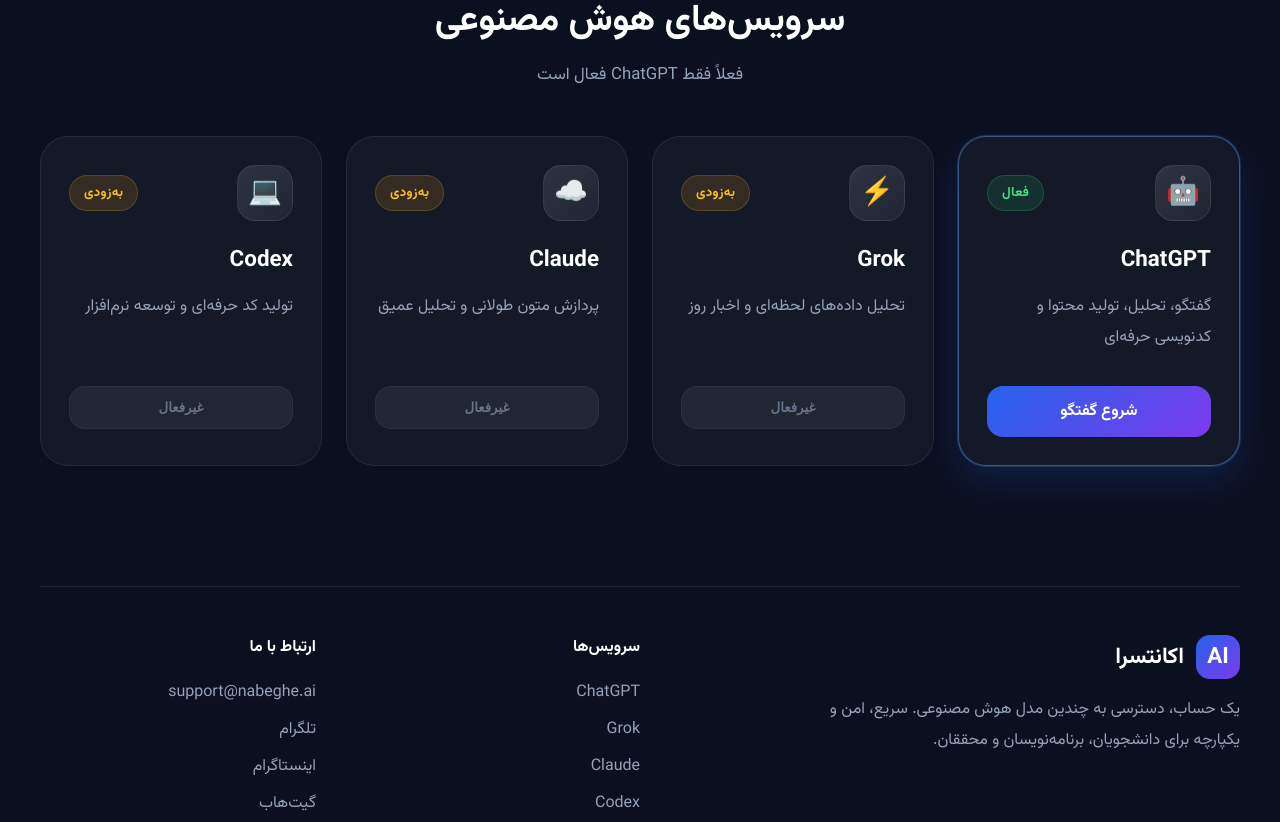
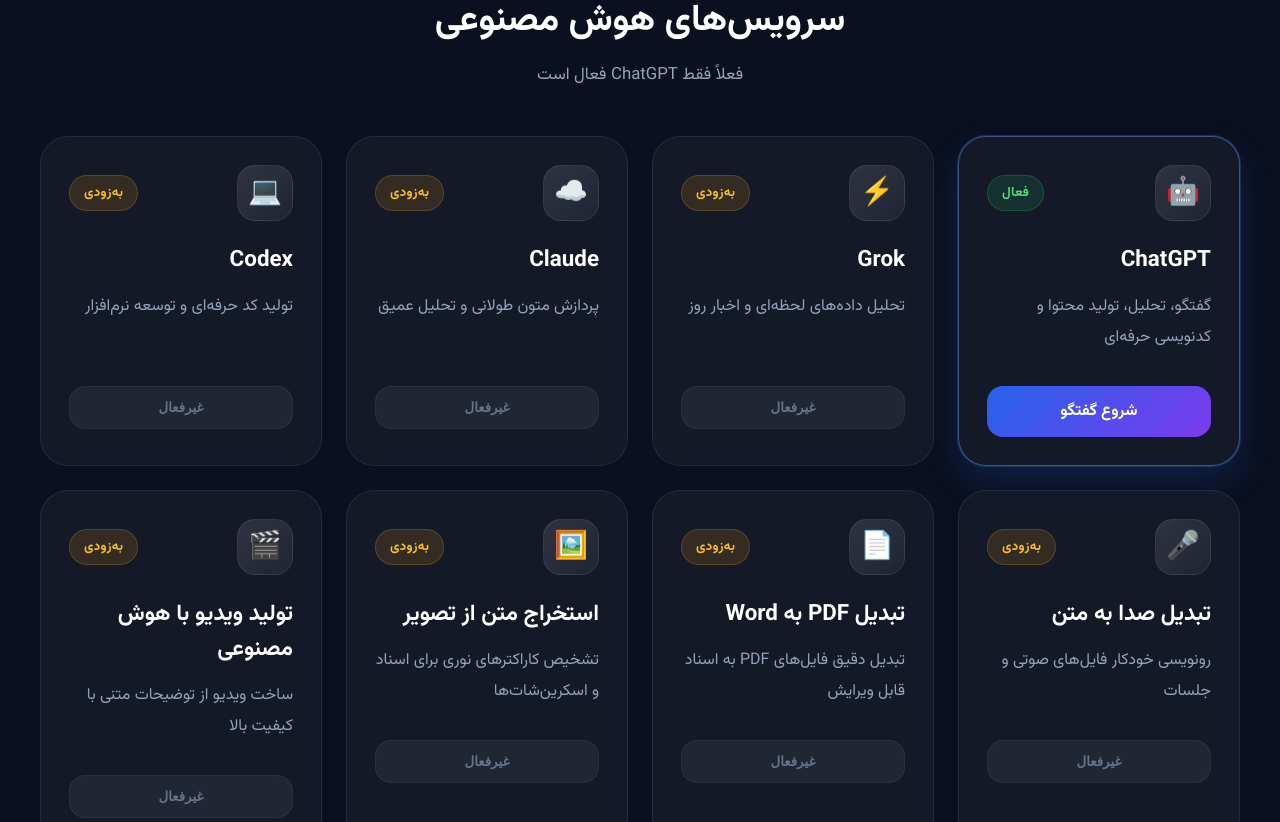
Before and after one commit to mosafer72/gpt, a Next.js app in the folder frontend/: page / in a window 1280 px wide. Shown: the part 760-1582 px from the top of the page. Built offline with nearby package versions, Linux system fonts and the light colour scheme.

Commit message:
add _ new services

```diff
--- a/frontend/app/page.tsx
+++ b/frontend/app/page.tsx
@@ -3,230 +3,155 @@
 import Link from 'next/link';
 
 const services = [
-
   {
-
     id: 'chatgpt',
-
     name: 'ChatGPT',
-
     icon: '🤖',
-
     description: 'گفتگو، تحلیل، تولید محتوا و کدنویسی حرفه‌ای',
-
     status: 'active',
-
     href: '/chat',
-
   },
-
   {
-
     id: 'grok',
-
     name: 'Grok',
-
     icon: '⚡',
-
     description: 'تحلیل داده‌های لحظه‌ای و اخبار روز',
-
     status: 'soon',
-
     href: '#',
-
   },
-
   {
-
     id: 'claude',
-
     name: 'Claude',
-
     icon: '☁️',
-
     description: 'پردازش متون طولانی و تحلیل عمیق',
-
     status: 'soon',
-
     href: '#',
-
   },
-
   {
-
     id: 'codex',
-
     name: 'Codex',
-
     icon: '💻',
-
     description: 'تولید کد حرفه‌ای و توسعه نرم‌افزار',
-
     status: 'soon',
-
     href: '#',
-
   },
-
+  // ===== سرویس‌های جدید =====
+  {
+    id: 'speech-to-text',
+    name: 'تبدیل صدا به متن',
+    icon: '🎤',
+    description: 'رونویسی خودکار فایل‌های صوتی و جلسات',
+    status: 'soon',
+    href: '#',
+  },
+  {
+    id: 'pdf-to-word',
+    name: 'تبدیل PDF به Word',
+    icon: '📄',
+    description: 'تبدیل دقیق فایل‌های PDF به اسناد قابل ویرایش',
+    status: 'soon',
+    href: '#',
+  },
+  {
+    id: 'ocr',
+    name: 'استخراج متن از تصویر',
+    icon: '🖼️',
+    description: 'تشخیص کاراکترهای نوری برای اسناد و اسکرین‌شات‌ها',
+    status: 'soon',
+    href: '#',
+  },
+  {
+    id: 'ai-video',
+    name: 'تولید ویدیو با هوش مصنوعی',
+    icon: '🎬',
+    description: 'ساخت ویدیو از توضیحات متنی با کیفیت بالا',
+    status: 'soon',
+    href: '#',
+  },
 ];
 
 export default function Home() {
-
   return (
-
     <div className={styles.container}>
-
       <header className={styles.header}>
-
         <div className={styles.logoWrapper}>
-
           <div className={styles.logoIcon}>AI</div>
-
           <span className={styles.logo}>اکانتسرا</span>
-
         </div>
-
         <nav className={styles.nav}>
-
           <Link href="/login" className={styles.btnOutline}>
-
             ورود
-
           </Link>
-
           <Link href="/chat" className={styles.btnPrimary}>
-
             شروع گفتگو
-
           </Link>
-
         </nav>
-
       </header>
 
       <main className={styles.hero}>
-
         <div className={styles.badge}>نسل جدید دستیارهای هوشمند</div>
-
         <h1 className={styles.title}>
-
           با یک اکانت، به همه
-
           <span className={styles.gradient}> مدل‌های هوش مصنوعی </span>
-
           دسترسی داشته باش
-
         </h1>
-
         <p className={styles.sub}>
-
           یک پنل واحد برای ChatGPT، Grok، Claude و Codex — بدون نیاز به
-
           ساخت چند حساب کاربری.
-
         </p>
-
         <div className={styles.actions}>
-
           <Link href="/chat" className={styles.cta}>
-
             🚀 شروع مکالمه
-
           </Link>
-
           <Link href="/login" className={styles.secondaryCta}>
-
             ورود به حساب
-
           </Link>
-
         </div>
-
       </main>
 
       <section className={styles.servicesSection}>
+        <div className={styles.sectionHeader}>
+          <h2>سرویس‌های هوش مصنوعی</h2>
+          <p>فعلاً فقط ChatGPT فعال است</p>
+        </div>
+        <div className={styles.servicesGrid}>
+          {services.map((service) => {
+            const isActive = service.status === 'active';
+            return (
+              <div
+                key={service.id}
+                className={`${styles.serviceCard} ${
+                  isActive ? styles.activeService : ''
+                }`}
+              >
+                <div className={styles.serviceTop}>
+                  <div className={styles.serviceIcon}>{service.icon}</div>
+                  <span
+                    className={`${styles.serviceStatus} ${
+                      isActive ? styles.statusActive : styles.statusSoon
+                    }`}
+                  >
+                    {isActive ? 'فعال' : 'به‌زودی'}
+                  </span>
+                </div>
+                <h3>{service.name}</h3>
+                <p>{service.description}</p>
+                {isActive ? (
+                  <Link href={service.href} className={styles.serviceButton}>
+                    شروع گفتگو
+                  </Link>
+                ) : (
+                  <button className={styles.serviceButtonDisabled}>
+                    غیرفعال
+                  </button>
+                )}
+              </div>
+            );
+          })}
+        </div>
+      </section>
 
-        <div className={styles.sectionHeader}>
-
-          <h2>سرویس‌های هوش مصنوعی</h2>
-
-          <p>فعلاً فقط ChatGPT فعال است</p>
-
-        </div>
-
-        <div className={styles.servicesGrid}>
-
-          {services.map((service) => {
-
-            const isActive = service.status === 'active';
-
-            return (
-
-              <div
-
-                key={service.id}
-
-                className={`${styles.serviceCard} ${
-
-                  isActive ? styles.activeService : ''
-
-                }`}
-
-              >
-
-                <div className={styles.serviceTop}>
-
-                  <div className={styles.serviceIcon}>{service.icon}</div>
-
-                  <span
-
-                    className={`${styles.serviceStatus} ${
-
-                      isActive ? styles.statusActive : styles.statusSoon
-
-                    }`}
-
-                  >
-
-                    {isActive ? 'فعال' : 'به‌زودی'}
-
-                  </span>
-
-                </div>
-
-                <h3>{service.name}</h3>
-
-                <p>{service.description}</p>
-
-                {isActive ? (
-
-                  <Link href={service.href} className={styles.serviceButton}>
-
-                    شروع گفتگو
-
-                  </Link>
-
-                ) : (
-
-                  <button className={styles.serviceButtonDisabled}>
-
-                    غیرفعال
-
-                  </button>
-
-                )}
-
-              </div>
-
-            );
-
-          })}
-
-        </div>
-
-      </section>
-          <Footer />
+      <Footer />
     </div>
-
-
-  )};
+  );
+}
--- a/frontend/components/Common/AuthGuard.tsx
+++ b/frontend/components/Common/AuthGuard.tsx
@@ -20,7 +20,7 @@
       router.replace('/login');
       setIsAuthenticated(false);
     } else if (token && isPublicPath) {
-      router.replace('/dashboard');
+      // router.replace('/dashboard');
       setIsAuthenticated(true);
     } else if (token) {
       setIsAuthenticated(true);
```
